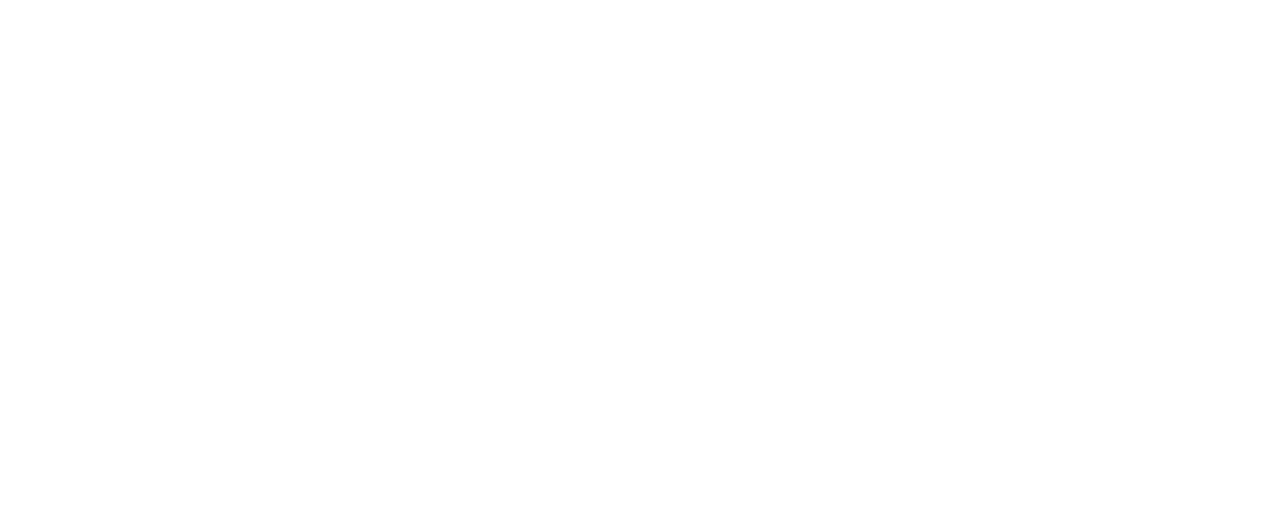
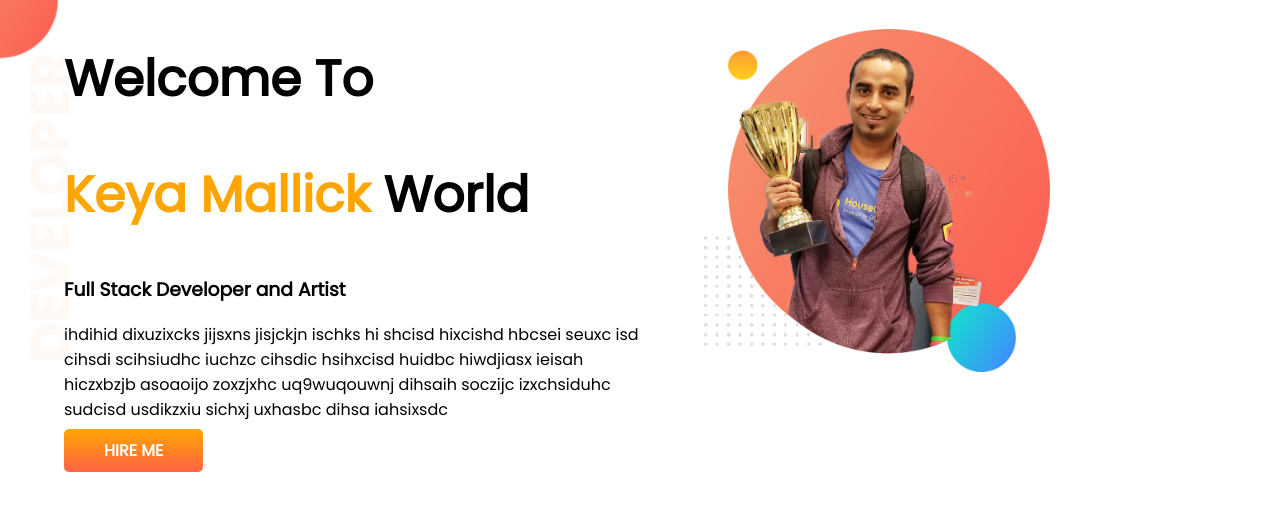
Before and after one commit to BoboMallick/developer-portfolio, a plain HTML site: page index.html in a window 1280 px wide. Drawn offline with Linux system fonts and the light colour scheme.

Commit message:
top banner added

```diff
--- a/index.html
+++ b/index.html
@@ -5,9 +5,24 @@
     <meta http-equiv="X-UA-Compatible" content="IE=edge">
     <meta name="viewport" content="width=device-width, initial-scale=1.0">
     <title>Keya Portfolio</title>
+    <link rel="preconnect" href="https://fonts.googleapis.com">
+    <link rel="preconnect" href="https://fonts.gstatic.com" crossorigin>
+    <link href="https://fonts.googleapis.com/css2?family=Poppins&display=swap" rel="stylesheet">
     <link rel="stylesheet" href="style.css">
 </head>
 <body>
-
+   <section class="top-banner">
+    <div class="half-width">
+        <h1>Welcome To</h1>
+        <h1><span class="or-color">Keya Mallick</span> World</h1>
+        <h3>Full Stack Developer and Artist</h3>
+        <p>ihdihid dixuzixcks jijsxns jisjckjn ischks hi shcisd hixcishd hbcsei seuxc isd cihsdi scihsiudhc iuchzc  cihsdic hsihxcisd huidbc hiwdjiasx ieisah hiczxbzjb asoaoijo zoxzjxhc uq9wuqouwnj dihsaih soczijc izxchsiduhc sudcisd usdikzxiu sichxj uxhasbc dihsa iahsixsdc
+        </p>
+        <a class="link-button" target="_blank" href="https://www.linkedin.com/in/keya-m-7198b91ba">HIRE ME</a>
+    </div>
+    <div class="half-width">
+        <img src="images/jhankar.png" alt="">
+    </div>
+   </section>
 </body>
 </html>
--- a/style.css
+++ b/style.css
@@ -0,0 +1,35 @@
+body{
+    font-family: 'Poppins', sans-serif;
+    margin: 0;
+}
+h1{
+    font-size:50px;
+}
+
+.or-color{
+    color:orange;
+}
+section{
+    display: flex;
+}
+
+.half-width{
+    width:50%;
+    padding-left: 5%;
+}
+.half-width img{
+    padding-top: 5%;
+    width:60%;
+}
+.link-button{
+    text-decoration: none;
+    color: white;
+    font-weight: 600;
+    background-image: linear-gradient(orange,tomato) ;
+    padding:10px 40px;
+    border-radius:5px;
+}
+.top-banner{
+    background-image:url(images/top-banner.png);
+    background-repeat: no-repeat;
+}
```
Also changed, not shown: images/dream-bg.png (added), images/exp-bg.png (added), images/jhankar.png (added), images/jhankar2.png (added), images/my-bg.png (added), images/my-bg2.png (added), images/top-banner.png (added), 7 other files.
